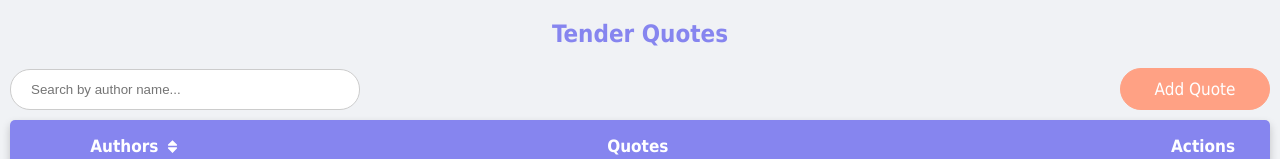
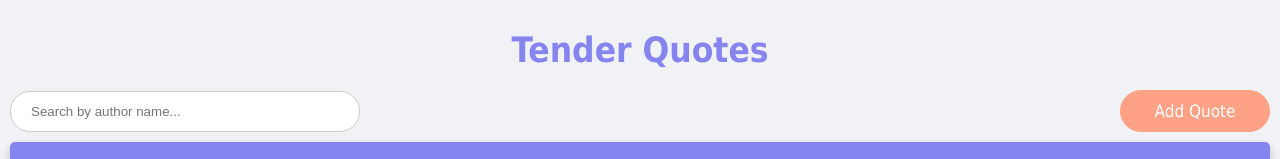
Before and after one commit to deejaygeroso/quotes-app-ui, a React app: page / in a window 1280 px wide. Shown: the top 159 px of the page. Built offline with nearby package versions, Linux system fonts and the light colour scheme; no server answers.

Commit message:
Updated title size

```diff
--- a/src/modules/QuotesPage/index.scss
+++ b/src/modules/QuotesPage/index.scss
@@ -1,8 +1,10 @@
 @import '../../common/styles/mixins.scss';
 
 .title {
+  --title-size: 35px;
   color: var(--color-app);
-  margin: var(--spacing-size-d) 0;
+  font-size: var(--title-size);
+  margin: var(--spacing-size-e) 0 var(--spacing-size-d) 0;
 }
 
 .quotes-page {
```
